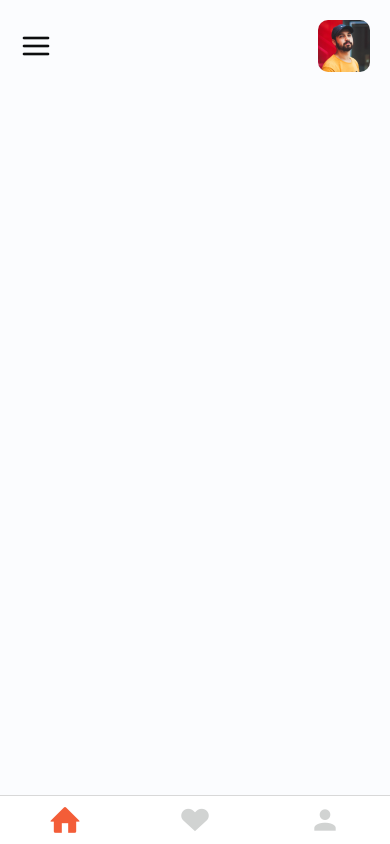
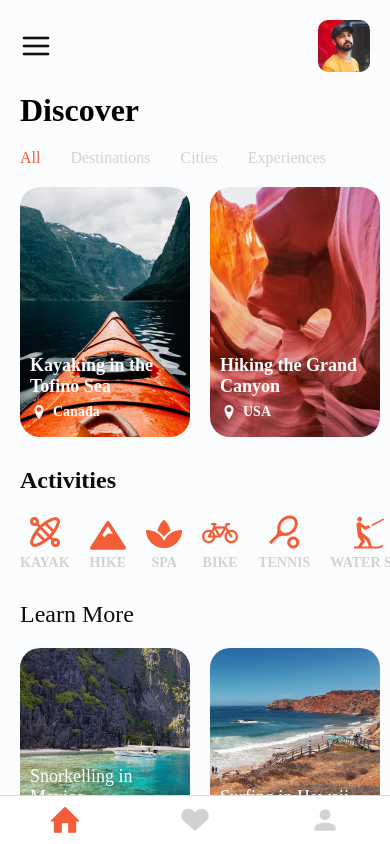
Before and after one commit to ramazandogna/travelApp, a React Native app: screen /Home in a window 390 px wide. Built offline with nearby package versions, Linux system fonts and the light colour scheme.

Commit message:
Finished home section

```diff
--- a/app.json
+++ b/app.json
@@ -3,9 +3,7 @@
       "name": "my-app",
       "slug": "my-app",
       "version": "1.0.0",
-    "assetBundlePatterns": [
-      "**/*"
-    ]
+      "assetBundlePatterns": ["assets/fonts/*"]
    },
    "name": "my-app"
 }
--- a/components/Home.js
+++ b/components/Home.js
@@ -1,12 +1,16 @@
 import {
    Button,
+   FlatList,
    Image,
+   ImageBackground,
    ScrollView,
    StyleSheet,
    Text,
+   TouchableOpacity,
    View,
 } from 'react-native';
 
+import Entypo from 'react-native-vector-icons/Entypo';
 import Feather from 'react-native-vector-icons/Feather';
 import React from 'react';
 import { SafeAreaView } from 'react-native-safe-area-context';
@@ -20,6 +24,73 @@ import profile from '../assets/images/person.png';
 Feather.loadFont();
 
 const Home = ({ navigation }) => {
+   const renderDiscoverItem = ({ item }) => {
+      return (
+         <TouchableOpacity
+            onPress={() =>
+               navigation.navigate('Details', {
+                  item: item,
+               })
+            }
+         >
+            <ImageBackground
+               source={item.image}
+               style={[
+                  styles.discoverItem,
+                  { marginLeft: item.id === 'discover-1' ? 20 : 0 },
+               ]}
+               imageStyle={styles.discoverItemImage}
+            >
+               <Text style={styles.discoverItemTitle}>{item.title}</Text>
+               <View style={styles.discoverItemLocationWrapper}>
+                  <Entypo
+                     name="location-pin"
+                     size={18}
+                     color={colors.white}
+                  />
+                  <Text style={styles.itemLocationText}>{item.location}</Text>
+               </View>
+            </ImageBackground>
+         </TouchableOpacity>
+      );
+   };
+
+   const renderActivityItem = ({ item }) => {
+      return (
+         <View
+            style={[
+               styles.activityItemWrapper,
+               {
+                  marginLeft: item.id === 'activities-1' ? 20 : 0,
+               },
+            ]}
+         >
+            <Image
+               source={item.image}
+               style={styles.activityItemImage}
+            />
+            <Text style={styles.activityItemText}>{item.title}</Text>
+         </View>
+      );
+   };
+
+   const renderLearnMoreItem = ({ item }) => {
+      return (
+         <ImageBackground
+            source={item.image}
+            style={[
+               styles.learnMoreItem,
+               {
+                  marginLeft: item.id === 'learnMore-1' ? 20 : 0,
+               },
+            ]}
+            imageStyle={styles.learnMoreItemImage}
+         >
+            <Text style={styles.learnMoreItemText}>{item.title}</Text>
+         </ImageBackground>
+      );
+   };
+
    return (
       <View style={styles.container}>
          <ScrollView>
@@ -39,6 +110,60 @@ const Home = ({ navigation }) => {
                </View>
             </SafeAreaView>
             {/* Discover */}
+
+            <View style={styles.discoverWrapper}>
+               <Text style={styles.discoverTitle}>Discover</Text>
+               <View style={styles.discoverCategoriesWrapper}>
+                  <Text
+                     style={[
+                        styles.discoverCategoryText,
+                        { color: colors.orange },
+                     ]}
+                  >
+                     All
+                  </Text>
+                  <Text style={styles.discoverCategoryText}>Destinations</Text>
+                  <Text style={styles.discoverCategoryText}>Cities</Text>
+                  <Text style={styles.discoverCategoryText}>Experiences</Text>
+               </View>
+               <View style={styles.discoverItemsWrapper}>
+                  <FlatList
+                     data={discoverData}
+                     renderItem={renderDiscoverItem}
+                     keyExtractor={(item) => item.id}
+                     horizontal
+                     showsHorizontalScrollIndicator={false}
+                  />
+               </View>
+            </View>
+
+            {/* Activity */}
+            <View style={styles.activitiesWrapper}>
+               <Text style={styles.activitiesTitle}>Activities</Text>
+               <View style={styles.activitiesItemsWrapper}>
+                  <FlatList
+                     data={activitiesData}
+                     renderItem={renderActivityItem}
+                     keyExtractor={(item) => item.id}
+                     horizontal
+                     showsHorizontalScrollIndicator={false}
+                  />
+               </View>
+            </View>
+
+            {/*Learn More*/}
+            <View style={styles.learnMoreWrapper}>
+               <Text style={styles.learnMoreTitle}>Learn More</Text>
+               <View style={styles.learnMoreItemsWrapper}>
+                  <FlatList
+                     data={learnMoreData}
+                     renderItem={renderLearnMoreItem}
+                     keyExtractor={(item) => item.id}
+                     horizontal
+                     showsHorizontalScrollIndicator={false}
+                  />
+               </View>
+            </View>
          </ScrollView>
       </View>
    );
@@ -61,6 +186,116 @@ const styles = StyleSheet.create({
       height: 52,
       borderRadius: 10,
    },
+   discoverWrapper: {
+      // marginHorizontal: 20,
+      marginTop: 20,
+   },
+   discoverTitle: {
+      marginHorizontal: 20,
+      fontFamily: 'Lato-Bold',
+      fontWeight: 'bold',
+
+      fontSize: 32,
+   },
+   discoverCategoriesWrapper: {
+      marginHorizontal: 20,
+      flexDirection: 'row',
+      marginTop: 20,
+   },
+   discoverCategoryText: {
+      marginRight: 30,
+      fontFamily: 'Lato-Regular',
+      fontSize: 16,
+      color: colors.gray,
+   },
+   discoverItemsWrapper: {
+      paddingVertical: 20,
+   },
+   discoverItem: {
+      width: 170,
+      height: 250,
+      justifyContent: 'flex-end',
+      paddingHorizontal: 10,
+      paddingVertical: 15,
+      marginRight: 20,
+   },
+   discoverItemImage: {
+      borderRadius: 20,
+   },
+   discoverItemTitle: {
+      fontFamily: 'Lato-Bold',
+      fontWeight: 'bold',
+      fontSize: 18,
+      color: colors.white,
+   },
+   discoverItemLocationWrapper: {
+      flexDirection: 'row',
+      alignItems: 'center',
+      marginTop: 5,
+   },
+   itemLocationText: {
+      marginLeft: 5,
+      fontFamily: 'Lato-Bold',
+      fontWeight: 'bold',
+      fontsize: 14,
+      color: colors.white,
+   },
+   activitiesWrapper: {
+      marginTop: 10,
+   },
+   activitiesTitle: {
+      marginHorizontal: 20,
+      fontFamily: 'Lato-Bold',
+      fontWeight: 'bold',
+      fontSize: 24,
+      color: colors.black,
+   },
+   activitiesItemsWrapper: {
+      paddingVertical: 20,
+   },
+   activityItemWrapper: {
+      justifyContent: 'flex-end',
+      alignItems: 'center',
+      marginRight: 20,
+   },
+   activityItemImage: {
+      width: 36,
+   },
+   activityItemText: {
+      marginTop: 5,
+      fontFamily: 'Lato-Bold',
+      fontWeight: 'bold',
+      fontSize: 14,
+      color: colors.gray,
+   },
+   learnMoreWrapper: {
+      marginTop: 10,
+   },
+   learnMoreTitle: {
+      marginHorizontal: 20,
+      fontFamily: 'Lato-Bold',
+      fontSize: 24,
+      color: colors.black,
+   },
+   learnMoreItemsWrapper: {
+      paddingVertical: 20,
+   },
+   learnMoreItem: {
+      width: 170,
+      height: 180,
+      justifyContent: 'flex-end',
+      marginRight: 20,
+   },
+   learnMoreItemImage: {
+      borderRadius: 20,
+   },
+   learnMoreItemText: {
+      fontFamily: 'Lato-Bold',
+      fontSize: 18,
+      color: colors.white,
+      marginHorizontal: 10,
+      marginVertical: 20,
+   },
 });
 
 export default Home;
--- a/package.json
+++ b/package.json
@@ -14,6 +14,7 @@
     "@react-navigation/native-stack": "^6.9.13",
     "expo": "~48.0.18",
     "expo-device": "~5.2.1",
+    "expo-font": "^11.4.0",
     "expo-splash-screen": "~0.18.2",
     "expo-status-bar": "~1.4.4",
     "react": "18.2.0",
--- a/react-native.config.js
+++ /dev/null
@@ -1,3 +0,0 @@
-module.exports = {
-   assets: ['./assets/fonts/'],
-};
--- /dev/null
+++ b/react-native.config.js.js
@@ -0,0 +1,3 @@
+module.exports = {
+   assets: ['./assets/fonts'],
+};
```
Also changed, not shown: 1 other file (tests, documents, lock files or other folders). Lines whose indentation alone changed are shown as unchanged.
